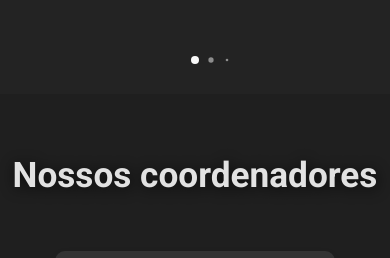
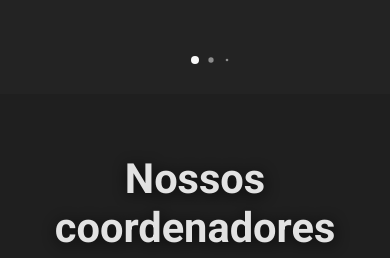
Before and after one commit to santuariojovem/santuariojovem.github.io, a plain HTML site: page index.html in a window 390 px wide. Shown: the part 1726-1984 px from the top of the page. Drawn offline with nearby package versions, Linux system fonts and the light colour scheme; some packages are replaced by stand-ins of ours; a web font is replaced by a local one.

Commit message:
Update style.css

```diff
--- a/style.css
+++ b/style.css
@@ -495,7 +495,6 @@ i:not(.ri-arrow-left-s-line, .ri-arrow-right-s-line) {
     }
 
     #containerCoordenadores h1 {
-        font-size: 2.2rem;
         text-align: center;
     }
 
```
